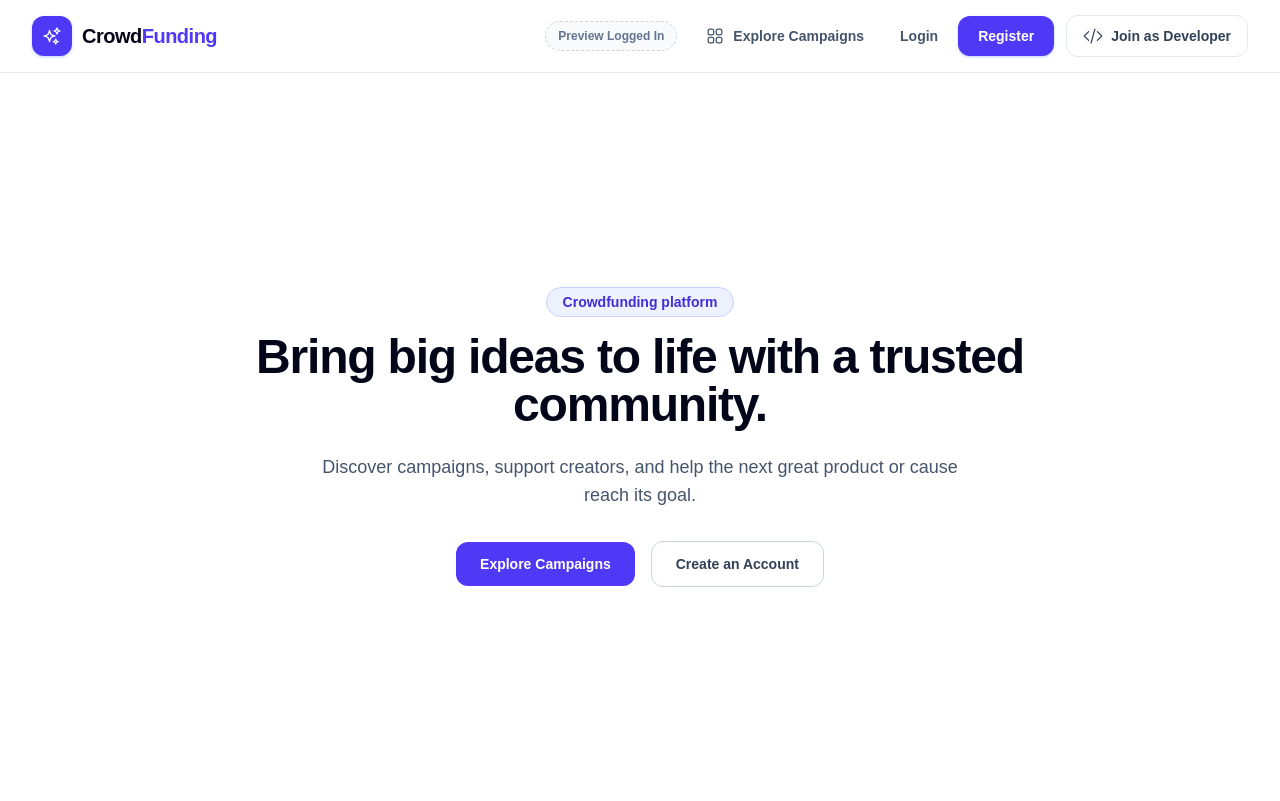
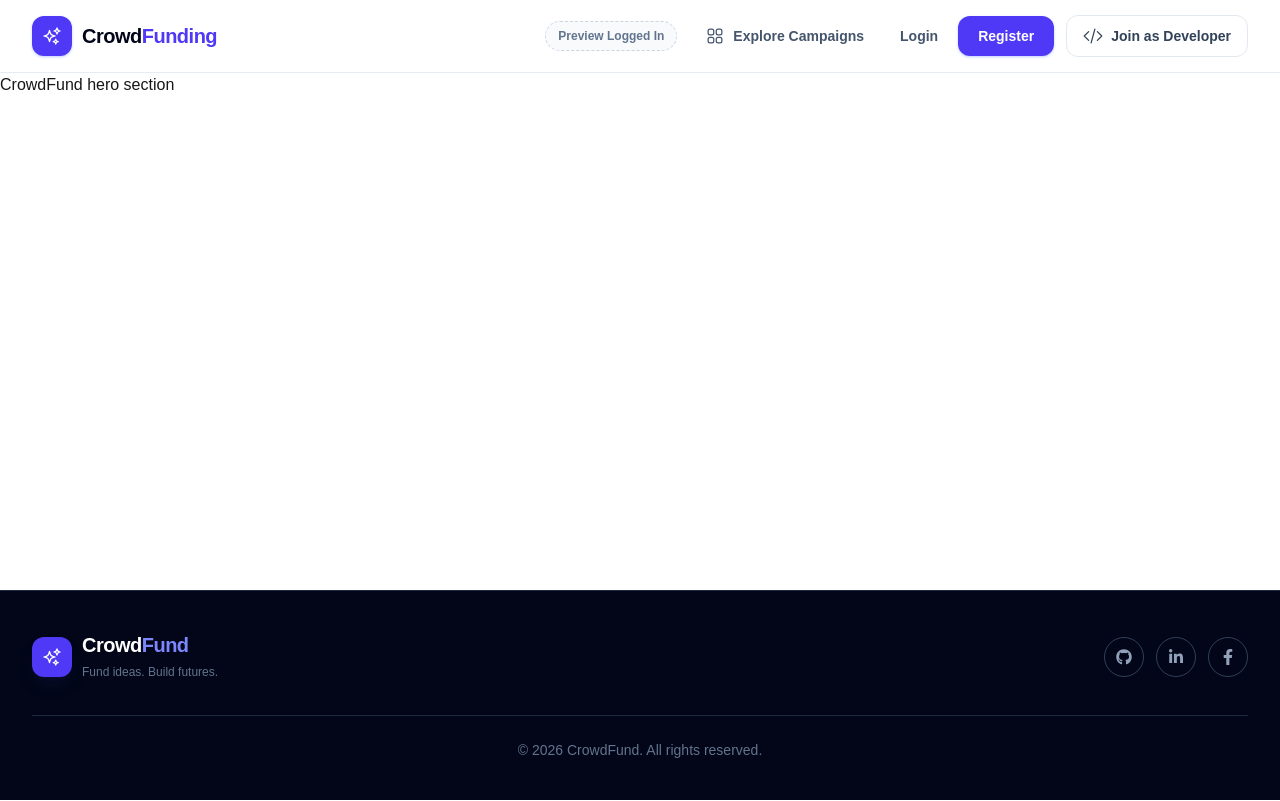
Before and after one commit to taifurrahman27/ph-b13-a011, a Next.js app: page / in a window 1280 px wide. Built offline with nearby package versions, Linux system fonts and the light colour scheme.

Commit message:
Footer added

```diff
--- a/src/app/layout.js
+++ b/src/app/layout.js
@@ -1,5 +1,8 @@
 import { Manrope } from "next/font/google";
 import "./globals.css";
+
+import Navbar from "@/components/shared/Navbar";
+import Footer from "@/components/shared/Footer";
 
 const manrope = Manrope({
   variable: "--font-manrope",
@@ -19,8 +22,16 @@ export default function RootLayout({ children }) {
       lang="en"
       className={`${manrope.variable} h-full antialiased`}
     >
-      <body className="min-h-full font-sans">
-        {children}
+      <body className="min-h-full bg-slate-50 font-sans text-slate-900">
+        <div className="flex min-h-screen flex-col">
+          <Navbar />
+
+          <main className="flex-1">
+            {children}
+          </main>
+
+          <Footer />
+        </div>
       </body>
     </html>
   );
--- a/src/app/page.js
+++ b/src/app/page.js
@@ -1,40 +1,9 @@
-import Navbar from "@/components/shared/Navbar";
-import Link from "next/link";
+import HeroSection from "@/components/home/HeroSection";
 
 export default function Home() {
   return (
-    <>
-      <Navbar />
-
-      <main className="mx-auto flex min-h-[calc(100vh-4.5rem)] max-w-7xl flex-col items-center justify-center px-6 py-20 text-center lg:px-8">
-        <span className="mb-4 rounded-full border border-indigo-200 bg-indigo-50 px-4 py-1 text-sm font-semibold text-indigo-700">
-          Crowdfunding platform
-        </span>
-
-        <h1 className="max-w-3xl text-4xl font-black tracking-tight text-slate-950 sm:text-5xl">
-          Bring big ideas to life with a trusted community.
-        </h1>
-
-        <p className="mt-6 max-w-2xl text-lg text-slate-600">
-          Discover campaigns, support creators, and help the next great product or cause reach its goal.
-        </p>
-
-        <div className="mt-8 flex flex-wrap items-center justify-center gap-4">
-          <Link
-            href="/campaigns"
-            className="rounded-xl bg-indigo-600 px-6 py-3 text-sm font-bold text-white transition hover:bg-indigo-700"
-          >
-            Explore Campaigns
-          </Link>
-
-          <Link
-            href="/register"
-            className="rounded-xl border border-slate-300 px-6 py-3 text-sm font-bold text-slate-700 transition hover:border-indigo-300 hover:bg-indigo-50 hover:text-indigo-600"
-          >
-            Create an Account
-          </Link>
-        </div>
-      </main>
-    </>
+    <main>
+      <HeroSection />
+    </main>
   );
 }
--- /dev/null
+++ b/src/components/home/HeroSection.jsx
@@ -0,0 +1,11 @@
+import React from 'react';
+
+const HeroSection = () => {
+    return (
+        <div>
+            <h1>CrowdFund hero section</h1>
+        </div>
+    );
+};
+
+export default HeroSection;
--- /dev/null
+++ b/src/components/shared/Footer.jsx
@@ -0,0 +1,88 @@
+import Link from "next/link";
+import {
+    FaFacebookF,
+    FaGithub,
+    FaLinkedinIn,
+} from "react-icons/fa";
+import { HiOutlineSparkles } from "react-icons/hi2";
+
+const socialLinks = [
+    {
+        name: "GitHub",
+        href: "https://github.com/taifurrahman27",
+        icon: FaGithub,
+    },
+    {
+        name: "LinkedIn",
+        href: "https://www.linkedin.com/",
+        icon: FaLinkedinIn,
+    },
+    {
+        name: "Facebook",
+        href: "https://www.facebook.com/",
+        icon: FaFacebookF,
+    },
+];
+
+const Footer = () => {
+    return (
+        <footer className="border-t border-slate-800 bg-slate-950 text-white">
+            <div className="mx-auto max-w-7xl px-5 py-10 sm:px-6 lg:px-8">
+
+                {/* Main Footer Content */}
+                <div className="flex flex-col items-center justify-between gap-8 sm:flex-row">
+
+                    {/* Brand */}
+                    <Link
+                        href="/"
+                        className="group flex items-center gap-2.5"
+                        aria-label="CrowdFund home"
+                    >
+                        <span className="flex h-10 w-10 items-center justify-center rounded-xl bg-indigo-600 shadow-lg shadow-indigo-950/30 transition-all duration-300 group-hover:scale-105 group-hover:bg-indigo-500">
+                            <HiOutlineSparkles className="h-5 w-5" />
+                        </span>
+
+                        <div>
+                            <span className="block text-xl font-extrabold tracking-tight">
+                                Crowd<span className="text-indigo-400">Fund</span>
+                            </span>
+
+                            <span className="text-xs text-slate-500">
+                                Fund ideas. Build futures.
+                            </span>
+                        </div>
+                    </Link>
+
+                    {/* Social Links */}
+                    <div className="flex items-center gap-3">
+                        {socialLinks.map((social) => {
+                            const Icon = social.icon;
+
+                            return (
+                                <a
+                                    key={social.name}
+                                    href={social.href}
+                                    target="_blank"
+                                    rel="noopener noreferrer"
+                                    aria-label={`Visit our ${social.name} profile`}
+                                    className="group flex h-10 w-10 items-center justify-center rounded-full border border-slate-700 text-slate-400 transition-all duration-200 hover:border-indigo-500 hover:bg-indigo-600 hover:text-white"
+                                >
+                                    <Icon className="h-4 w-4 transition-transform duration-200 group-hover:scale-110" />
+                                </a>
+                            );
+                        })}
+                    </div>
+                </div>
+
+                {/* Divider & Copyright */}
+                <div className="mt-8 border-t border-slate-800 pt-6 text-center">
+                    <p className="text-sm text-slate-500">
+                        © {new Date().getFullYear()} CrowdFund. All rights reserved.
+                    </p>
+                </div>
+            </div>
+        </footer>
+    );
+};
+
+export default Footer;
```
